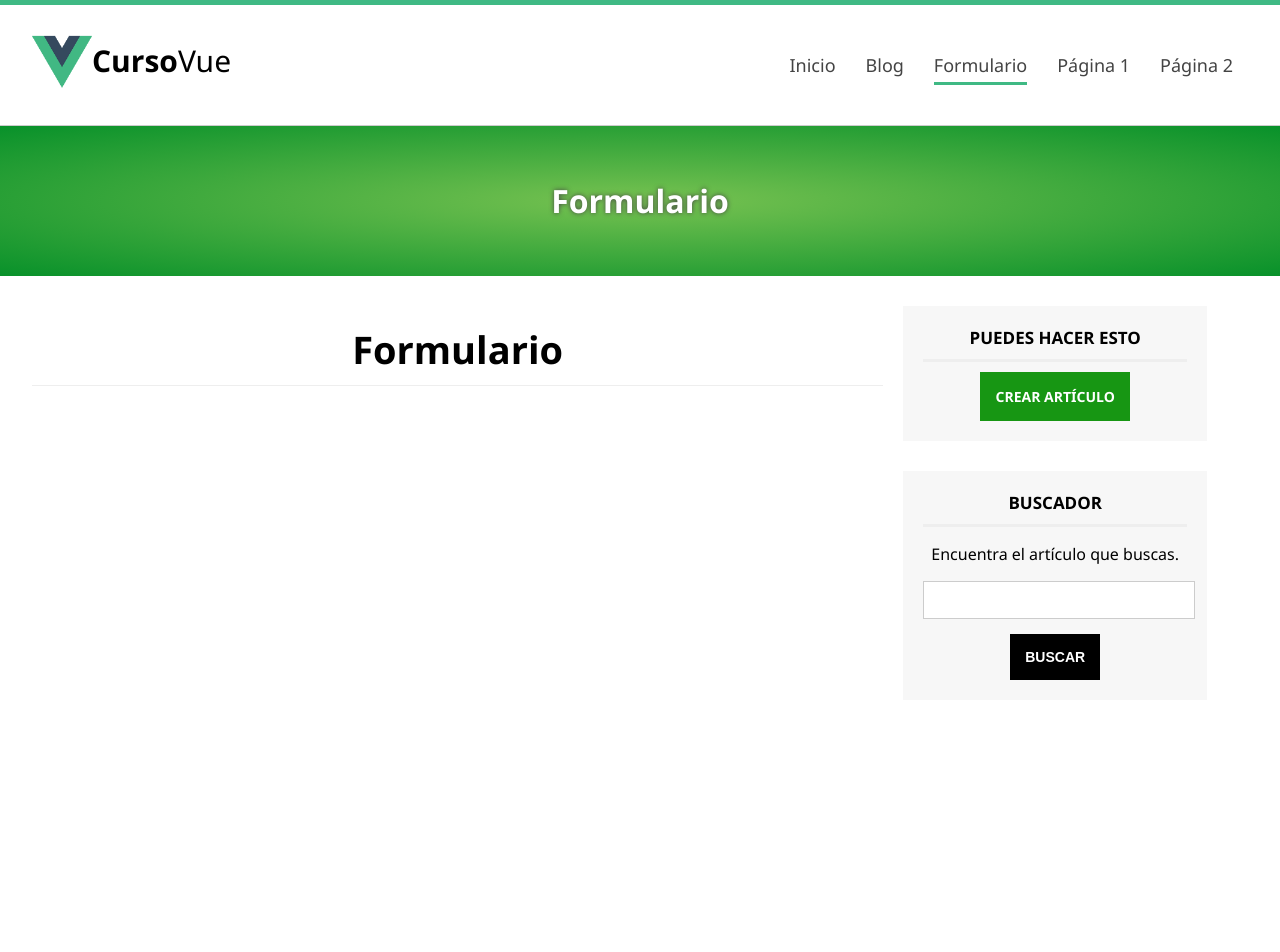
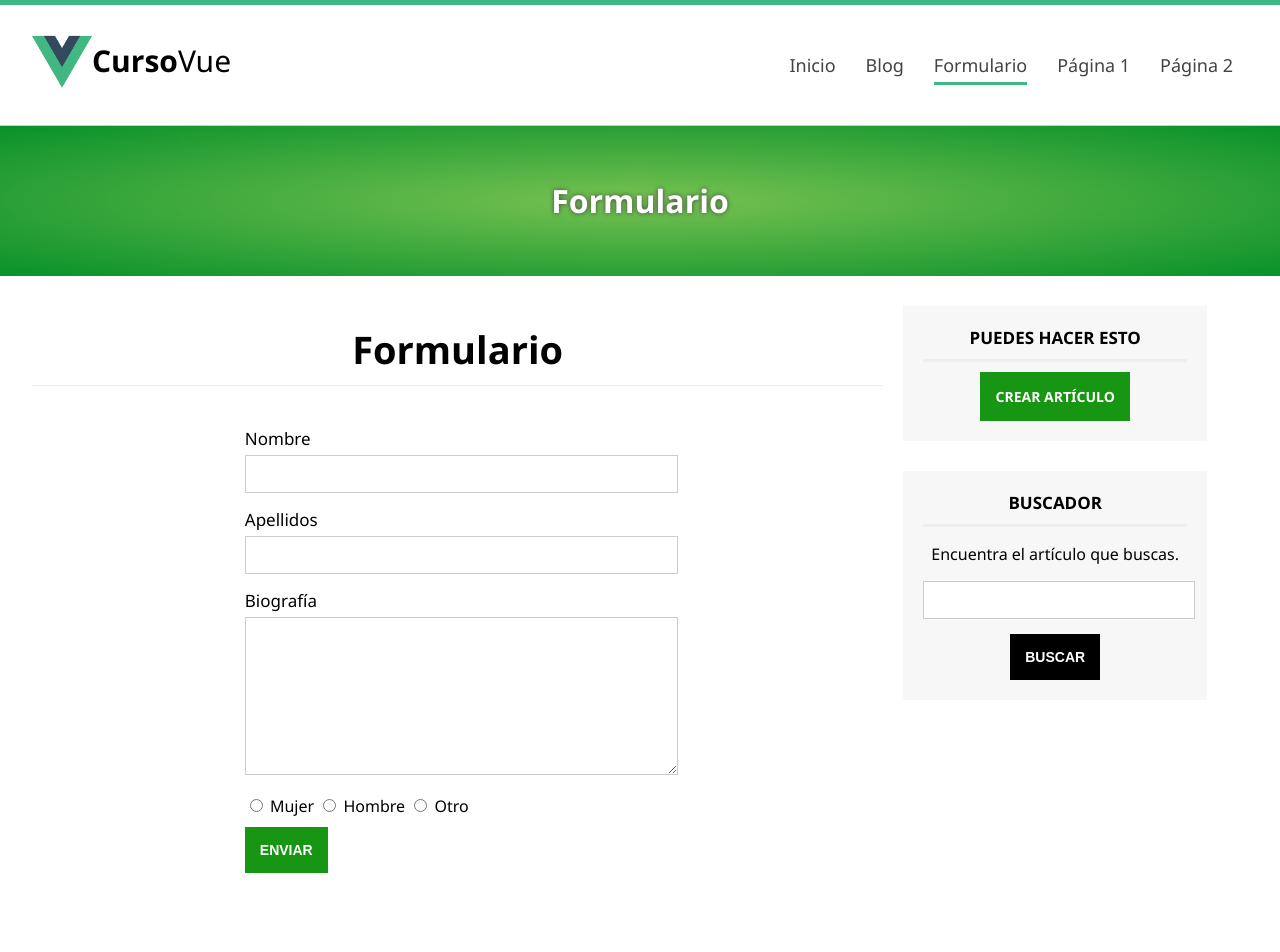
Before and after one commit to AdriVM/master-frameworks-js, a Vue app in the folder aprendiendo-vue/: page /formulario in a window 1280 px wide. Shown: the top 952 px of the page. Built offline with nearby package versions, Linux system fonts and the light colour scheme.

Commit message:
Creación del formulario y validación con vuelidate

```diff
--- a/aprendiendo-vue/src/components/FormularioComponent.vue
+++ b/aprendiendo-vue/src/components/FormularioComponent.vue
@@ -4,6 +4,64 @@
     <div class="center">
       <section id="content">
         <h2 class="sub-header">Formulario</h2>
+        <form action="#" class="mid-form" @submit.prevent="mostrarUsuario">
+          <div class="form-group">
+            <label for="nombre">Nombre</label>
+            <input type="text" name="nombre" v-model="user.nombre" />
+            <div class="error" v-if="this.submitted && !$v.user.nombre.required">El nombre es requerido.</div>
+            <div class="error" v-if="this.submitted && !$v.user.nombre.alpha">El nombre solo admite caracteres.</div>
+          </div>
+          <div class="form-group">
+            <label for="apellidos">Apellidos</label>
+            <input type="text" name="apellidos" v-model="user.apellidos" />
+            <div class="error" v-if="this.submitted && !$v.user.apellidos.required">Los apellidos son requeridos.</div>
+            <div class="error" v-if="this.submitted && !$v.user.apellidos.alpha">Los apellidos solo admiten caracteres.</div>
+          </div>
+          <div class="form-group">
+            <label for="bio">Biografía</label>
+            <textarea
+              name="bio"
+              cols="30"
+              rows="10"
+              v-model="user.bio"
+            ></textarea>
+            <div class="error" v-if="this.submitted && !$v.user.bio.required">La biografía es requerida.</div>
+            <div class="error" v-if="this.submitted && !$v.user.bio.minLength">La biografía requeride un mínimo de {{$v.user.bio.$params.minLength.min}} caracteres.</div>
+          </div>
+          <div class="form-group radiobuttons">
+            <input
+              type="radio"
+              name="genero"
+              value="mujer"
+              v-model="user.genero"
+            />
+            Mujer
+            <input
+              type="radio"
+              name="genero"
+              value="hombre"
+              v-model="user.genero"
+            />
+            Hombre
+            <input
+              type="radio"
+              name="genero"
+              value="otro"
+              v-model="user.genero"
+            />
+            Otro
+            <div class="error" v-if="this.submitted && !$v.user.genero.required">El genero es requerido.</div>
+          </div>
+          <div class="clearfix"></div>
+          <input type="submit" value="Enviar" class="btn btn-success" />
+        </form>
+        <p v-if="user.nombre && user.apellidos && user.bio && user.genero">
+          {{ user.nombre + "  " + user.apellidos }}
+          <br />
+          {{ user.bio }}
+          <br />
+          {{ user.genero }}
+        </p>
       </section>
       <SidebarComponent />
       <div class="clearfix"></div>
@@ -11,13 +69,60 @@
   </div>
 </template>
 <script>
+//https://vuelidate.js.org/#getting-started; HAY QUE IMPORTAR VUELIDATE EN EL main.js Y HACERLE UN USE PARA QUE NO PETE
+import { required, alpha, minLength } from 'vuelidate/lib/validators';
 import SliderComponent from "./SliderComponent.vue";
 import SidebarComponent from "./SidebarComponent.vue";
+
+
 export default {
   name: "FormularioComponent",
   components: {
     SliderComponent,
     SidebarComponent,
   },
+  data() {
+
+    return {
+      submitted: false,
+      user: {
+        nombre: "",
+        apellidos: "",
+        bio: "",
+        genero: "",
+      },
+    };
+  },
+   validations: {
+     user: {
+      nombre: {
+        required,
+        alpha
+      },
+      apellidos: {
+        required,
+        alpha
+      },
+      bio: {
+        required,
+        minLength: minLength(10)
+      },
+      genero: {
+        required
+      }
+    }
+  },
+  methods: {
+    mostrarUsuario() {
+      console.log(this.user);
+      this.submitted = true;
+
+      this.$v.$touch();
+      if(this.$v.$invalid) {
+        return false;
+      }
+      alert('¡¡¡Validación Pasada con Éxito!!!');
+    },
+  }
 };
 </script>
```
